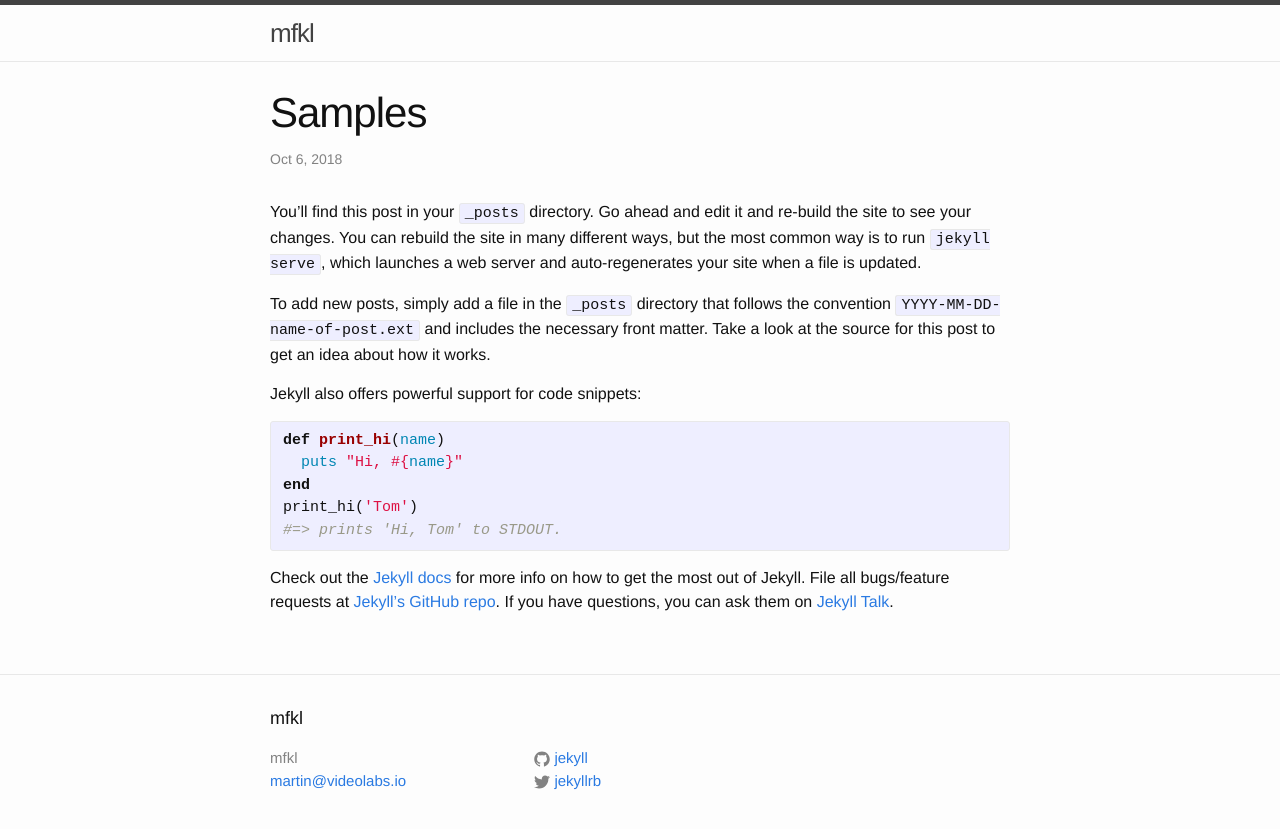
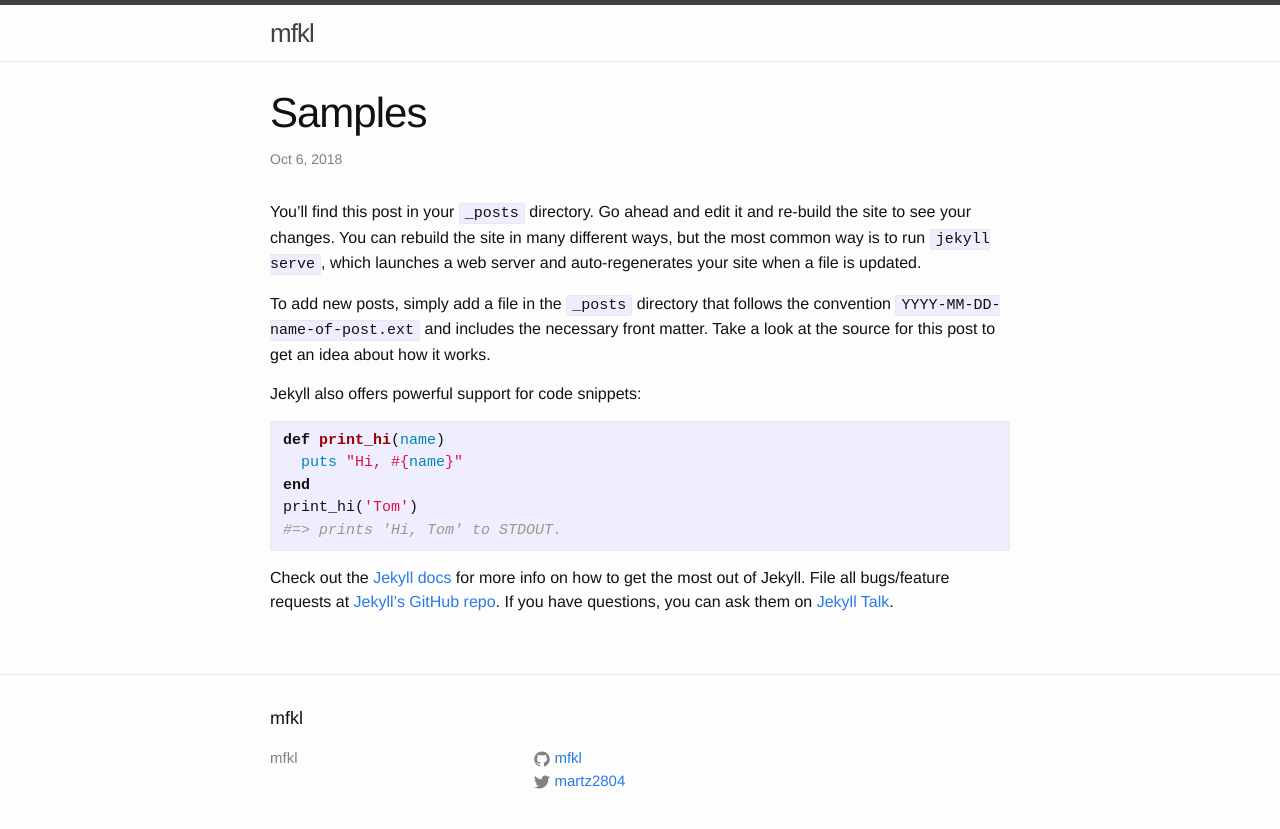
Before and after one commit to mfkl/mfkl.github.io, a Jekyll site: the page built from _posts/2018-10-07-Samples.markdown, in a window 1280 px wide. Shown: the top 829 px of the page. Built offline with Jekyll 4.4.1, drawn with Linux system fonts in a browser that asks for light colours.

Commit message:
update config

```diff
--- a/_config.yml
+++ b/_config.yml
@@ -7,13 +7,13 @@
 
 # Site settings
 title: mfkl
-email: martin@videolabs.io
+email:
 description: > # this means to ignore newlines until "baseurl:"
 
 baseurl: "" # the subpath of your site, e.g. /blog
 url: "http://yourdomain.com" # the base hostname & protocol for your site
-twitter_username: jekyllrb
-github_username:  jekyll
+twitter_username: martz2804
+github_username:  mfkl
 
 # Build settings
 markdown: kramdown
```
